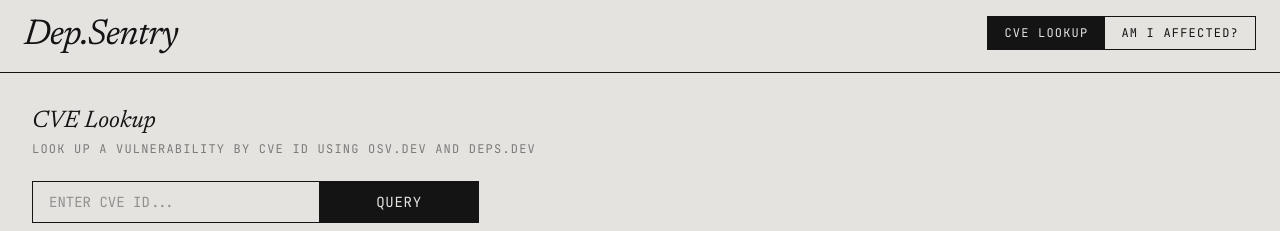
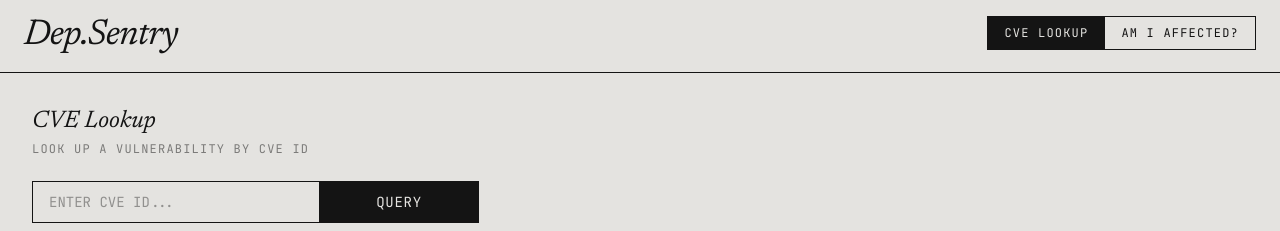
Before and after one commit to Chris-Maskey/vuln-explorer, a React (Vite) app: page / in a window 1280 px wide. Shown: the top 231 px of the page. Built offline with nearby package versions, Linux system fonts and the light colour scheme.

Commit message:
chore: update sub header

```diff
--- a/src/App.tsx
+++ b/src/App.tsx
@@ -126,7 +126,7 @@ export default function App() {
                     CVE Lookup
                   </h2>
                   <p className="font-mono text-xs uppercase tracking-widest opacity-50">
-                    Look up a vulnerability by CVE ID using OSV.dev and deps.dev
+                    Look up a vulnerability by CVE ID
                   </p>
                 </div>
                 <div className="flex flex-wrap md:flex-nowrap items-center gap-4 mt-6">
```
